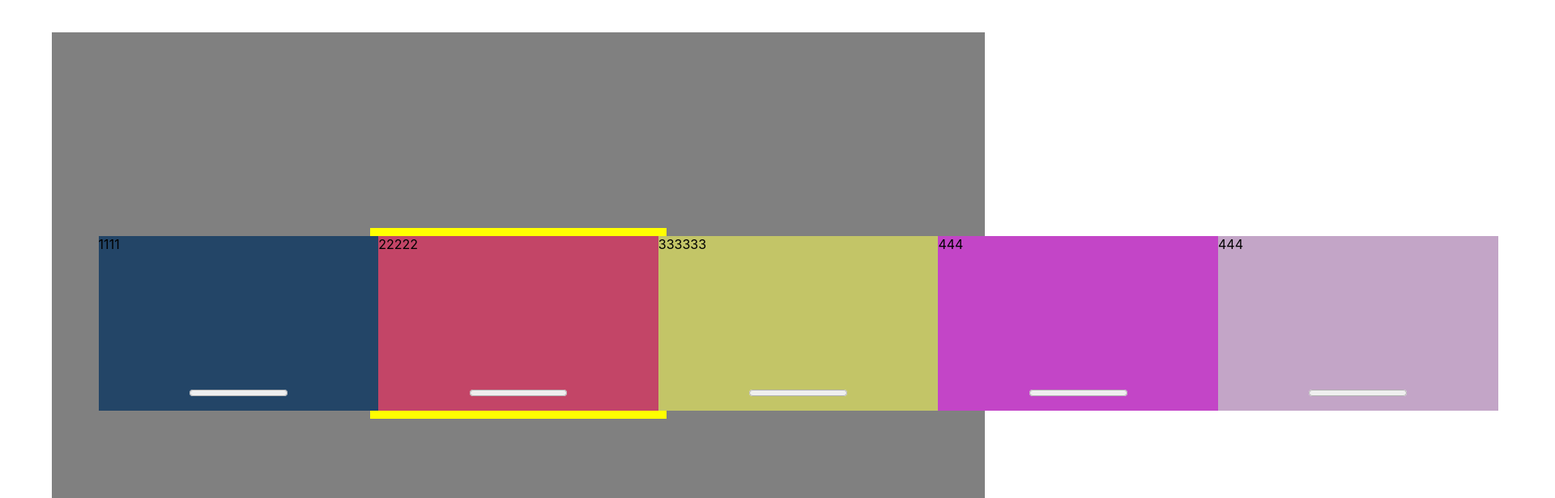
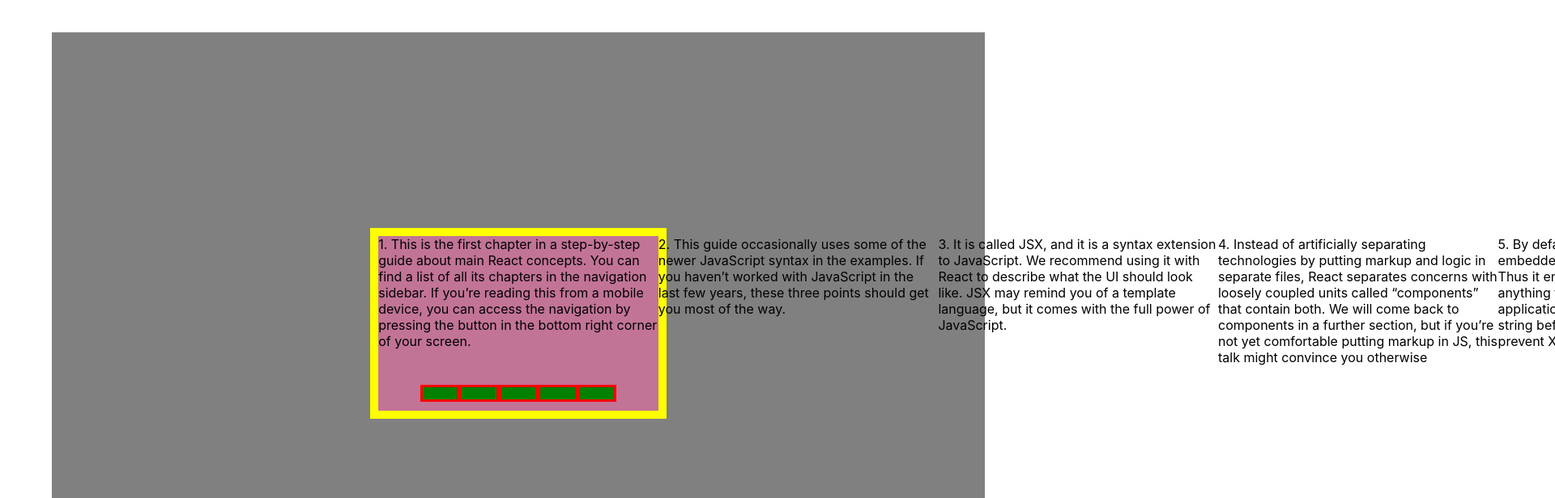
Before and after one commit to maxyou/react-ts-slider, a React (Create React App) app: page / in a window 1280 px wide. Shown: the top 616 px of the page at 81% size, 1920 px wide, since content can reach past the window. Built offline with nearby package versions, Linux system fonts and the light colour scheme.

Commit message:
animation progress bar

```diff
--- a/src/App.tsx
+++ b/src/App.tsx
@@ -30,11 +30,11 @@
       <StyledDivByUser color='yellow'>
 
         <Carousel option={{ slideTime: 1000, autoPlay: false }}>
-          <div>1111</div>
-          <div>22222</div>
-          <div>333333</div>
-          <div>444</div>
-          <div>444</div>
+          <div><span>1. This is the first chapter in a step-by-step guide about main React concepts. You can find a list of all its chapters in the navigation sidebar. If you’re reading this from a mobile device, you can access the navigation by pressing the button in the bottom right corner of your screen.</span></div>
+          <div><span>2. This guide occasionally uses some of the newer JavaScript syntax in the examples. If you haven’t worked with JavaScript in the last few years, these three points should get you most of the way.</span></div>
+          <div><span>3. It is called JSX, and it is a syntax extension to JavaScript. We recommend using it with React to describe what the UI should look like. JSX may remind you of a template language, but it comes with the full power of JavaScript.</span></div>
+          <div><span>4. Instead of artificially separating technologies by putting markup and logic in separate files, React separates concerns with loosely coupled units called “components” that contain both. We will come back to components in a further section, but if you’re not yet comfortable putting markup in JS, this talk might convince you otherwise</span></div>
+          <div><span>5. By default, React DOM escapes any values embedded in JSX before rendering them. Thus it ensures that you can never inject anything that’s not explicitly written in your application. Everything is converted to a string before being rendered. This helps prevent XSS (cross-site-scripting) attacks.</span></div>
         </Carousel>
 
       </StyledDivByUser>
--- a/src/view/carousel/index.tsx
+++ b/src/view/carousel/index.tsx
@@ -6,7 +6,7 @@
 const StyledDivCarousel = styled.div`
     width: 100%;
     height: 100%;
-    background-color: #c23456;
+    background-color: #c27496;
     position: relative;
     //overflow: hidden;
 `
@@ -19,13 +19,44 @@
     position:relative;
     width: 100%;
     height: 100%;
-    background-color: blue;
+    //background-color: blue;
     display: flex;
     flex-wrap: nowrap;
     justify-content: center;
     align-items: stretch;
 `
-//left:${(props)=>props.left}%;
+const StyledDivProcess = styled.div`
+    width: 70%;
+    height: 10%;
+    position:absolute;
+    bottom:5%;
+    left:15%;
+    background-color: red;
+    display: flex;
+    justify-content: center;
+    align-items: stretch;
+`
+const progress0to100 = keyframes`
+  from {
+    width: 0%;
+  }
+  to {
+    width: 100%;
+  }
+`
+const StyledDivProgressMax = styled.div`
+    width: 0%;
+    flex: 1 1 auto;
+    background-color: yellow;
+    margin:3px;
+`
+const StyledDivProgressValue = styled.div`
+    width: 0%;
+    height: 100%;
+    background-color: green;
+    animation: ${progress0to100} 2s 1;
+    animation-fill-mode: forwards;
+`
 
 interface CarouselOption {
   slideTime: number,
@@ -38,57 +69,45 @@
 
 function Carousel(props: IProps) {
 
-  const childrenNumber = React.Children.count(props.children)
+  const childrenSub = React.Children.toArray(props.children)
+
+  const childrenNumber = childrenSub.length
+  const childrenProgress = []
   const childrenLeft:number[] = []
 
   for(let i = 0; i < childrenNumber; i++){
       let leftOffset = ((childrenNumber - 1)*100)/2 - (100*i)
       console.log(`i=${i}, a=${leftOffset}`)
       childrenLeft.push(leftOffset)
+      childrenProgress.push(<StyledDivProgressMax key={i}><StyledDivProgressValue></StyledDivProgressValue></StyledDivProgressMax>)
   }
   console.log(childrenLeft)
 
   const [left, setLeft] = useState(childrenLeft[0])
-  const [counts, setCounts] = useState<number[]>()
+  const [count, setCount] = useState(0)
+  const [currentSub, setCurrentSub] = useState(0) //1~n
 
   useEffect(
     () => {
-      console.log('run setCounts()')
-      setTimeout(() => {
-        setLeft(childrenLeft[1])
-      }, 2000);
+
     }, []
   )
-  useEffect(
-    () => {
-      console.log('run setCounts()')
-      setCounts(new Array(props.children.length).fill(0))
-    }, []
-  )
-  console.log('counts:')
-  console.log(counts)
+
 
   return <StyledDivCarousel>
     <StyledDivWin left={left}>
       {
-        React.Children.map(props.children,(v: any, index: number) => {
-          return <Sub key={index} color={getColor(index)} process={counts ? counts[index] : 0}>{v}</Sub>
-        })
+        childrenSub.map((v, index)=><Sub key={index} subMsg='subMsg'>{v}</Sub>)
       }
     </StyledDivWin>
+    <StyledDivProcess>
+      {
+        childrenProgress
+      }
+      {/* <StyledDivProgress></StyledDivProgress> */}
+    </StyledDivProcess>
   </StyledDivCarousel>
 }
 
-const subColor = [
-  '#234567',
-  '#c34567',
-  '#c3c567',
-  '#c345c7',
-  '#c3a5c7',
-]
-function getColor(n:number){
-  const mn = n % 5
-  return subColor[mn]
-}
 
 export default Carousel
--- a/src/view/carousel/sub.tsx
+++ b/src/view/carousel/sub.tsx
@@ -2,43 +2,25 @@
 import styled from 'styled-components'
 
 interface ISub {
-  color: string
+  children: any,
+  subMsg: string
 }
-const StyledDivSub = styled.div<ISub>`
+const StyledDivSub = styled.div`
     width: 100%;
     height: 100%;
     flex: 0 0 auto;
     position:relative;
-    background-color: ${(props) => props.color};
 `
 const StyledDivChild = styled.div`
     width: 100%;
     height: 100%;
 `
-const StyledDivProcess = styled.div`
-    width: 70%;
-    height: 10%;
-    position:absolute;
-    bottom:5%;
-    left:15%;
-    display: flex;
-    justify-content: center;
-    align-items: center;
-`
-const StyledProcess = styled.progress`
-  width: 50%;
-  flex: 0 0 auto;
-`
-export default function SubPage(props: any) {
+export default function SubPage(props: ISub) {
 
-
-  return <StyledDivSub color={props.color}>
+  return <StyledDivSub>
     <StyledDivChild>
       {props.children}
     </StyledDivChild>
-    <StyledDivProcess>
-      <StyledProcess value={props.process} max="100"></StyledProcess>
-    </StyledDivProcess>
   </StyledDivSub>
 
 
```
